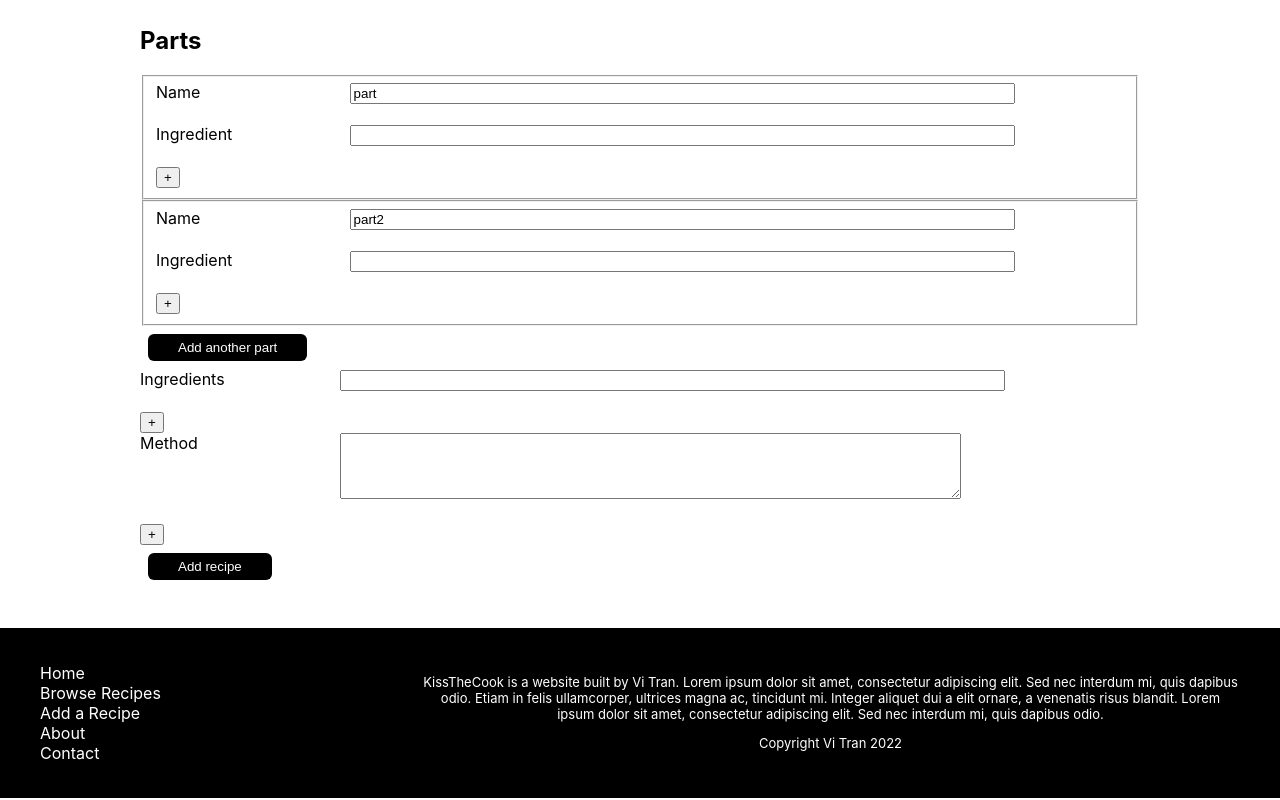
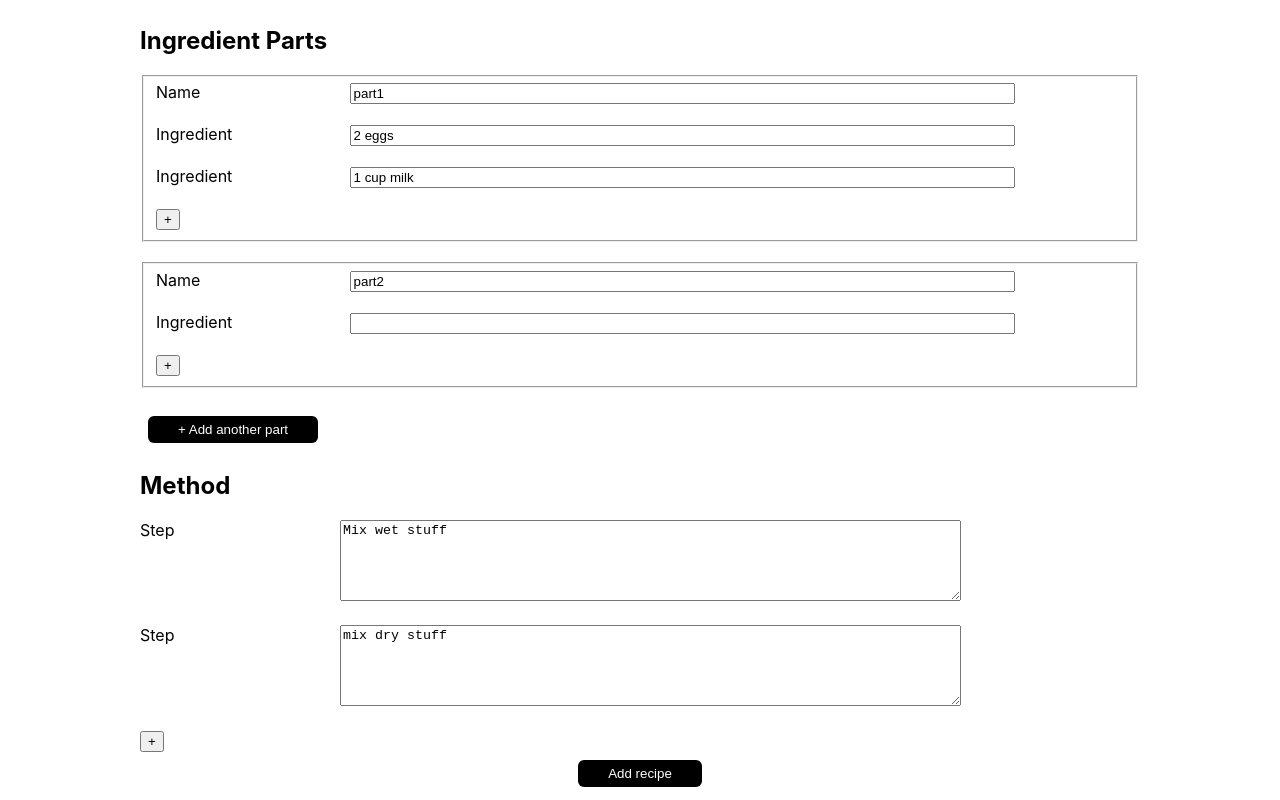
Before and after one commit to uppercasev/kissthecook, a React (Create React App) app: page /add in a window 1280 px wide. Shown: the part 800-1600 px from the top of the page. Built offline with nearby package versions, Linux system fonts and the light colour scheme.

Commit message:
Parts and Steps working

```diff
--- a/src/components/Parts.js
+++ b/src/components/Parts.js
@@ -3,49 +3,84 @@ import TextInput from "./TextInput";
 function Parts({ parts, updateForm }) {
   const addPart = () => {
     const newParts = [...parts, { name: "", ingredients: [""] }];
-    updateForm("parts", newParts)
-  }
+    updateForm("parts", newParts);
+  };
+
+  const addItem = (part, index) => {
+    const newParts = [...parts];
+    const updatePart = {
+      name: part.name,
+      ingredients: [...part.ingredients, ""],
+    };
+    newParts[index] = updatePart;
+    updateForm("parts", newParts);
+  };
 
   const handleNameChange = (event) => {
     const partId = event.target.attributes.datakey.value;
-    const updatePart = [...parts];
-    updatePart[partId].name = event.target.value;
-    updateForm("parts", updatePart)
-  }
+    const newParts = [...parts];
+    newParts[partId].name = event.target.value;
+    updateForm("parts", newParts);
+  };
+
+  const handleIngredientChange = (event) => {
+    const itemId = event.target.attributes.datakey.value;
+    const partId = event.target.attributes.dataPartKey.value;
+    const newParts = [...parts];
+    newParts[partId].ingredients[itemId] = event.target.value;
+    updateForm("parts", newParts);
+  };
 
   return (
     <div style={{ width: "1000px", margin: "auto" }}>
-      <h2>Parts</h2>
-      {parts.map((part, index) => {
+      <h2>Ingredient Parts</h2>
+      {parts.map((part, partIndex) => {
         return (
-          <fieldset key={index}>
+          <div>
+            <fieldset key={partIndex}>
               <TextInput
                 element="input"
                 type="text"
-              name={`parts[${index}][name]`}
+                name={`parts[${partIndex}][name]`}
                 label="Name"
                 size="80"
                 required={false}
                 value={part.name}
                 onChange={handleNameChange}
-              datakey={index}
+                datakey={partIndex}
               />
+              {part.ingredients.map((item, index) => {
+                return (
                   <TextInput
+                    key={index}
                     element="input"
                     type="text"
                     name="ingredients"
                     label="Ingredient"
                     size="80"
+                    value={item}
+                    onChange={handleIngredientChange}
                     required={true}
                     datakey={index}
+                    dataPartKey={partIndex}
                   />
-            <button type="button" name="add_another">
+                );
+              })}
+              <button
+                type="button"
+                name="add_another"
+                onClick={() => addItem(part, partIndex)}
+              >
                 +
               </button>
             </fieldset>
+            <br></br>
+          </div>
         );
       })}
-      <button onClick={addPart} className="button">Add another part</button>
+      <button onClick={addPart} className="button">
+        + Add another part
+      </button>
     </div>
   );
 }
--- /dev/null
+++ b/src/components/Steps.js
@@ -0,0 +1,44 @@
+import TextInput from "./TextInput";
+
+function Steps({ steps, updateForm }) {
+  const addStep = () => {
+    const newSteps = [...steps, ""];
+    updateForm("steps", newSteps);
+  };
+
+  const handleChange = (event) => {
+    const stepId = event.target.attributes.datakey.value;
+    const newSteps = [...steps];
+    newSteps[stepId] = event.target.value;
+    updateForm("steps", newSteps);
+  };
+
+  return (
+    <div style={{ width: "1000px", margin: "auto" }}>
+      <h2>Method</h2>
+      {steps.map((step, index) => {
+        return (
+          <div key={index}>
+            <TextInput
+              element="textarea"
+              rows="5"
+              cols="75"
+              name={`parts[${index}][name]`}
+              label="Step"
+              size="80"
+              required={true}
+              value={step}
+              onChange={handleChange}
+              datakey={index}
+            />
+          </div>
+        );
+      })}
+      <button onClick={addStep} type="button" name="add_another">
+        +
+      </button>
+    </div>
+  );
+}
+
+export default Steps;
--- a/src/components/TextInput.js
+++ b/src/components/TextInput.js
@@ -9,7 +9,8 @@ function TextInput({
   size,
   onChange,
   value,
-  datakey
+  datakey,
+  dataPartKey
 }) {
   const capitalise = () => {
     return name.charAt(0).toUpperCase() + name.slice(1);
@@ -30,6 +31,7 @@ function TextInput({
             onChange={onChange}
             size={size}
             datakey={datakey}
+            dataPartKey={dataPartKey}
           />
         </div>
       </div>
@@ -49,6 +51,7 @@ function TextInput({
             required={require}
             onChange={onChange}
             datakey={datakey}
+            dataPartKey={dataPartKey}
           ></textarea>
         </div>
       </div>
--- a/src/pages/AddRecipe.js
+++ b/src/pages/AddRecipe.js
@@ -1,7 +1,7 @@
 import { useState } from "react";
-import ControlledInput from "../components/ControlledInput";
 import HeroImg from "../components/HeroImg";
 import Parts from "../components/Parts";
+import Steps from "../components/Steps";
 import TextInput from "../components/TextInput";
 
 function AddRecipe() {
@@ -13,8 +13,11 @@ function AddRecipe() {
     allergens: "",
     prep_time: "",
     cook_time: "",
-    parts: [{ name: "part", ingredients: [""] }, { name: "part2", ingredients: [""] }],
-    steps: [""]
+    parts: [
+      { name: "part1", ingredients: ["2 eggs", "1 cup milk"] },
+      { name: "part2", ingredients: [""] },
+    ],
+    steps: ["Mix wet stuff", "mix dry stuff"],
   });
 
   //   function handleSubmit(event) {
@@ -51,7 +54,7 @@ function AddRecipe() {
   //   }
 
   const onTextChange = (event) => {
-    updateForm(event.target.name, event.target.value)
+    updateForm(event.target.name, event.target.value);
   };
 
   const updateForm = (property, value) => {
@@ -63,7 +66,7 @@ function AddRecipe() {
   return (
     <div>
       <HeroImg size="small" />
-      <h1> Add new recipe</h1>
+      <h1>Add new recipe</h1>
       <form
         onSubmit={(event) => {
           event.preventDefault();
@@ -143,35 +146,17 @@ function AddRecipe() {
             </div>
           </div>
         </div>
-        <div><Parts parts={formData.parts} updateForm={updateForm}/>
+        <div>
+          <Parts parts={formData.parts} updateForm={updateForm} />
         </div>
         <div>
-          <ControlledInput
-            element="input"
-            type="text"
-            name="ingredients"
-            size="80"
-            required={true}
-          />
-          <button type="button" name="add_another">
-            +
+          <Steps steps={formData.steps} updateForm={updateForm}/>
+        </div>
+        <div style={{ display: "flex", justifyContent: "center" }}>
+          <button type="submit" name="delete" className="button">
+            Add recipe
           </button>
         </div>
-        <div>
-          <ControlledInput
-            element="textarea"
-            name="method"
-            required={false}
-            rows="4"
-            cols="75"
-          />
-          <button type="button" name="add_another">
-            +
-          </button>
-        </div>
-        <button type="submit" name="delete" className="button">
-          Add recipe
-        </button>
       </form>
     </div>
   );
```
Lines whose indentation alone changed are shown as unchanged.
